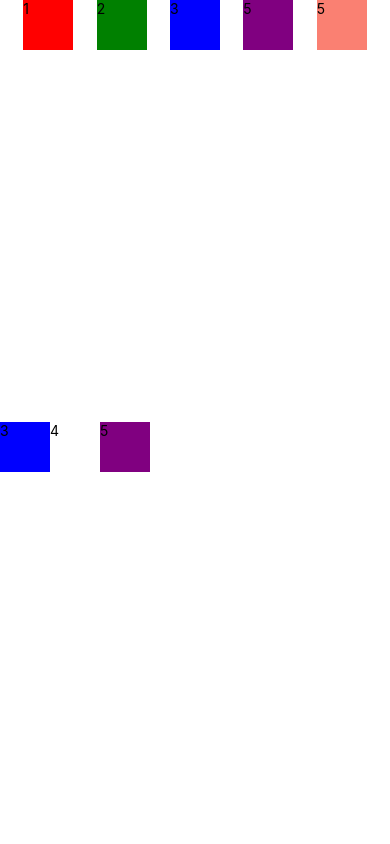
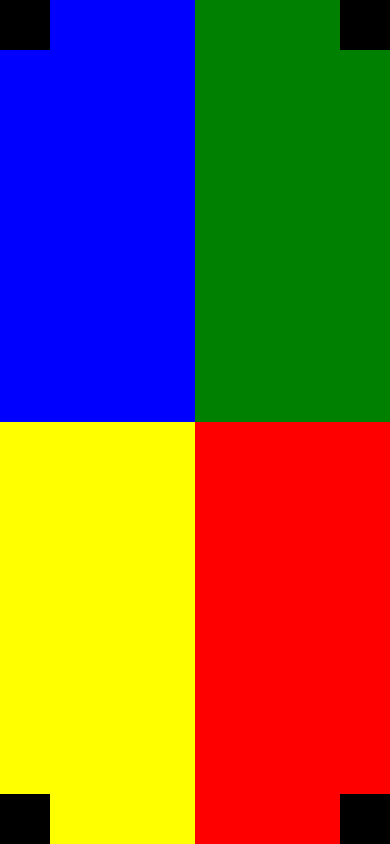
Before and after one commit to taroro/AwesomeProject2, a React Native app: screen / in a window 390 px wide. Built offline with nearby package versions, Linux system fonts and the light colour scheme.

Commit message:
flex example 4

```diff
--- a/App.js
+++ b/App.js
@@ -13,17 +13,23 @@
 
    return (
     <View style={{ flex:1, flexDirection: "column" }}>
-      <View style={{ flex:1, flexDirection: "row", justifyContent:"space-evenly" }}>
-        <View style={{width: 50, height:50, backgroundColor: "red"}}><Text>1</Text></View>
-        <View style={{width: 50, height:50, backgroundColor: "green"}}><Text>2</Text></View>
-        <View style={{width: 50, height:50, backgroundColor: "blue"}}><Text>3</Text></View>
-        <View style={{width: 50, height:50, backgroundColor: "purple"}}><Text>5</Text></View>
-        <View style={{width: 50, height:50, backgroundColor: "salmon"}}><Text>5</Text></View>
+      <View style={{ flex:1, flexDirection: "row" }}>
+        <View style={{ flex: 1, backgroundColor: "blue"}}>
+          <View style={{ backgroundColor:"black", width:50, height: 50}}></View>
+        </View>
+        <View style={{ flex: 1, flexDirection:"row", backgroundColor: "green", justifyContent: "flex-end"}}>
+          <View style={{ backgroundColor:"black", width:50, height: 50}}></View>
+        </View>
       </View>
       <View style={{ flex:1, flexDirection: "row" }}>
-        <View style={{width: 50, height:50, backgroundColor: "blue"}}><Text>3</Text></View>
-        <View style={{width: 50, height:50, backgroundColor: "white"}}><Text>4</Text></View>
-        <View style={{width: 50, height:50, backgroundColor: "purple"}}><Text>5</Text></View>
+        <View style={{ flex: 1, backgroundColor: "yellow", justifyContent: "flex-end"}}>
+          <View style={{ backgroundColor:"black", width:50, height: 50}}></View>
+        </View>
+        <View style={{ flex: 1, flexDirection:"column", backgroundColor: "red", justifyContent:"flex-end"}}>
+          <View style={{ height:50, flexDirection:"row", justifyContent:"flex-end"}}>
+            <View style={{ backgroundColor:"black", width:50, height: 50}}></View>
+          </View>
+        </View>
       </View>
     </View>
    );
```
